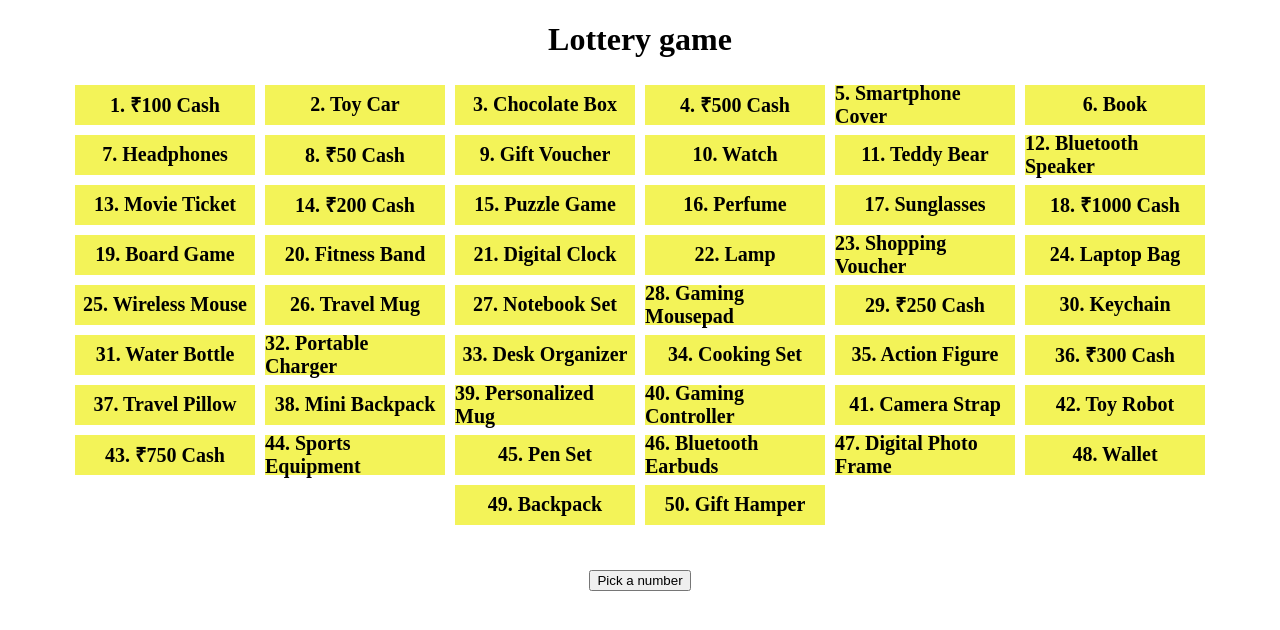
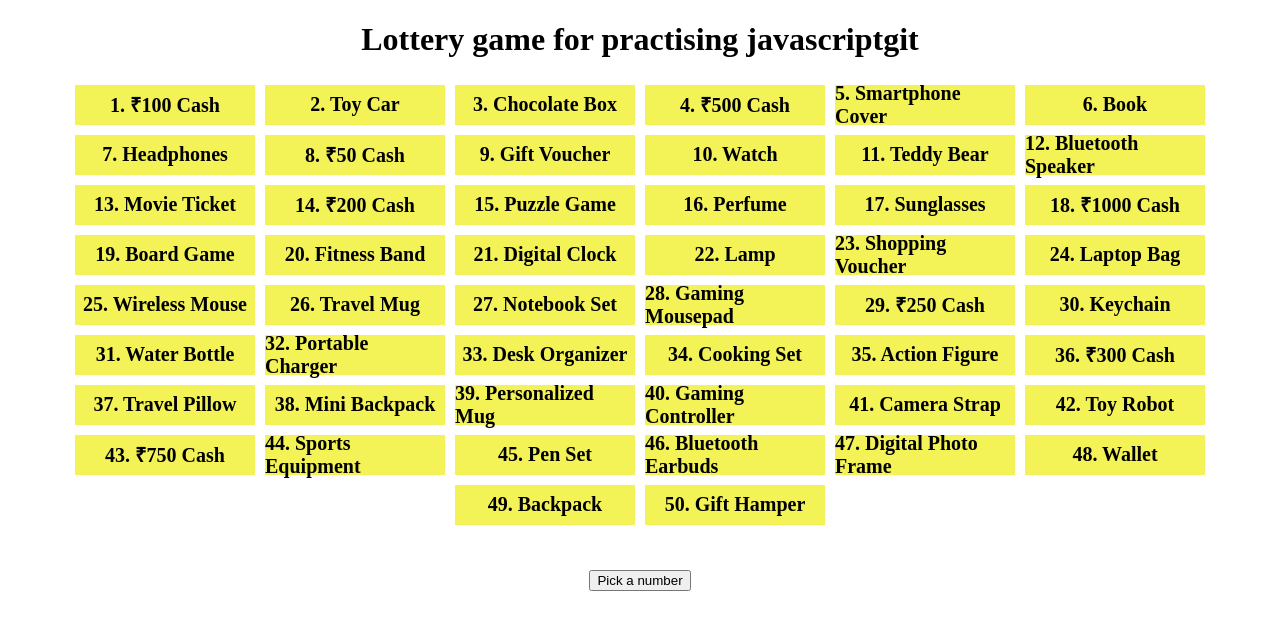
Before and after one commit to Shaik-sadiq29/lottery-game-final, a plain HTML site: page index.html in a window 1280 px wide. Drawn offline with Linux system fonts and the light colour scheme.

Commit message:
updated subtitle

```diff
--- a/index.html
+++ b/index.html
@@ -40,7 +40,7 @@
     }
   </style>
   <body>
-    <h1>Lottery game</h1>
+    <h1>Lottery game for practising javascriptgit </h1>
     <div class="lottery-container">
       <div class="lottery-sheet-container" id="lotterySheetContainer">
         <!-- <div class="box">1. 100 cash</div> -->
```
